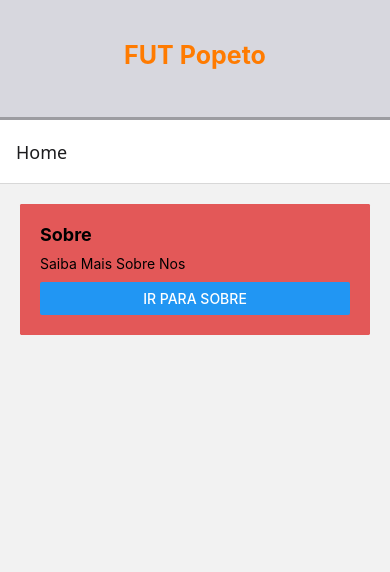
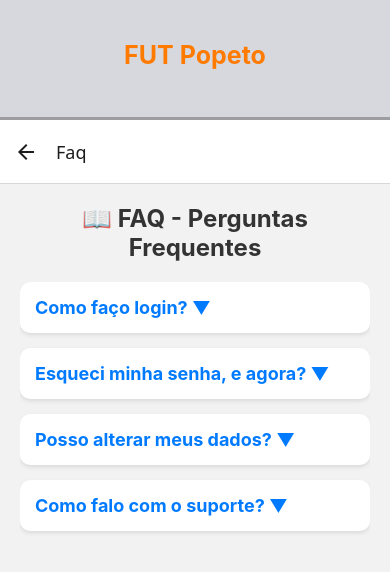
Before and after one commit to roterribas/mobile-web, a React Native app in the folder meuapp/: screen /Faq in a window 390 px wide. Shown: the top 572 px of the page. Built offline with nearby package versions, Linux system fonts and the light colour scheme.

Commit message:
adicionando rota e a pagina faq

```diff
--- a/meuapp/MainNavigator.js
+++ b/meuapp/MainNavigator.js
@@ -3,6 +3,7 @@ import { NavigationContainer } from '@react-navigation/native'
 import { createNativeStackNavigator } from '@react-navigation/native-stack'
 import Home from './src/Telas/Home';
 import Sobre from './src/Telas/Sobre';
+import Faq from './src/Telas/Faq';
 
 const Stack = createNativeStackNavigator();
 
@@ -12,6 +13,7 @@ export default function MainNavigator() {
         <Stack.Navigator initialRouteName="Home">
            <Stack.Screen name="Home" component={Home} />
            <Stack.Screen name="Sobre" component={Sobre} />
+           <Stack.Screen name="Faq" component={Faq} />
         </Stack.Navigator>
     </NavigationContainer>
   )
--- a/meuapp/src/Components/Card.js
+++ b/meuapp/src/Components/Card.js
@@ -1,15 +1,13 @@
-import React from 'react'
-import { useNavigation } from '@react-navigation/native';
 import { Button, Text, View, StyleSheet } from 'react-native'
 
 
-export default function Card() {
-    const navigation = useNavigation;
+export default function Card(props) {
+
   return (
     <View style={estilos.container}>
-        <Text style={estilos.cardTitle}>Sobre</Text>
-        <Text style={estilos.cardContet}>Saiba Mais Sobre Nos</Text>
-        <Button title="Ir para sobre" onPress={() => navigation.navigate('Sobre')} />
+        <Text style={estilos.cardTitle}>{props.title}</Text>
+        <Text style={estilos.cardContet}>{props.content}</Text>
+        <Button title={props.textButton} onPress={props.OnPress} />
     </View>
   )
 }
--- /dev/null
+++ b/meuapp/src/Telas/Faq.js
@@ -0,0 +1,79 @@
+import React, { useState } from 'react';
+import { Text, View, StyleSheet, ScrollView, TouchableOpacity, LayoutAnimation, Platform, UIManager } from 'react-native';
+
+// Ativa a animação no Android
+if (Platform.OS === 'android' && UIManager.setLayoutAnimationEnabledExperimental) {
+  UIManager.setLayoutAnimationEnabledExperimental(true);
+}
+
+export default function Faq() {
+  const [aberto, setAberto] = useState(null);
+
+  const perguntas = [
+    { id: 1, pergunta: 'Como faço login?', resposta: 'Você pode fazer login usando seu e-mail e senha cadastrados.' },
+    { id: 2, pergunta: 'Esqueci minha senha, e agora?', resposta: 'Clique em “Esqueci minha senha” e siga as instruções para recuperar.' },
+    { id: 3, pergunta: 'Posso alterar meus dados?', resposta: 'Sim! Vá até a aba de perfil e clique em “Editar informações”.' },
+    { id: 4, pergunta: 'Como falo com o suporte?', resposta: 'Você pode entrar em contato pelo e-mail suporte@exemplo.com ou pelo chat no app.' },
+  ];
+
+  const alternar = (id) => {
+    LayoutAnimation.configureNext(LayoutAnimation.Presets.easeInEaseOut);
+    setAberto(aberto === id ? null : id);
+  };
+
+  return (
+    <View style={estilos.container}>
+      <Text style={estilos.titulo}>📖 FAQ - Perguntas Frequentes</Text>
+      <ScrollView showsVerticalScrollIndicator={false}>
+        {perguntas.map(item => (
+          <View key={item.id} style={estilos.card}>
+            <TouchableOpacity onPress={() => alternar(item.id)}>
+              <Text style={estilos.pergunta}>
+                {item.pergunta} {aberto === item.id ? '▲' : '▼'}
+              </Text>
+            </TouchableOpacity>
+            {aberto === item.id && (
+              <Text style={estilos.resposta}>{item.resposta}</Text>
+            )}
+          </View>
+        ))}
+      </ScrollView>
+    </View>
+  );
+}
+
+const estilos = StyleSheet.create({
+  container: {
+    flex: 1,
+    backgroundColor: '#f2f2f2',
+    padding: 20,
+  },
+  titulo: {
+    fontSize: 24,
+    fontWeight: 'bold',
+    marginBottom: 20,
+    textAlign: 'center',
+    color: '#333',
+  },
+  card: {
+    backgroundColor: '#fff',
+    padding: 15,
+    borderRadius: 10,
+    marginBottom: 15,
+    elevation: 3,
+    shadowColor: '#000',
+    shadowOffset: { width: 0, height: 2 },
+    shadowOpacity: 0.1,
+    shadowRadius: 4,
+  },
+  pergunta: {
+    fontSize: 18,
+    fontWeight: 'bold',
+    color: '#007AFF',
+  },
+  resposta: {
+    fontSize: 16,
+    color: '#555',
+    marginTop: 10,
+  },
+});
--- a/meuapp/src/Telas/Home.js
+++ b/meuapp/src/Telas/Home.js
@@ -1,11 +1,24 @@
 import React from 'react'
 import { Text, View } from 'react-native'
+import { useNavigation } from '@react-navigation/native';
 import Card from "../Components/Card"
 
 export default function Home() {
+  const navigation = useNavigation;
   return (
     <View>
-        <Card />
+        <Card
+          title="Sobre"
+          content="Saiba mais sobre nós e nossos serviços"
+          textButton="Ir para sobre"
+          OnPress={() => navigation.navigate('Sobre')}
+        />
+        <Card
+          title="Faq"
+          content="Tire suas duvidas"
+          textButton="Ir para FAQ"
+          OnPress={() => navigation.navigate('Faq')}
+        />
     </View>
   )
 }
```
